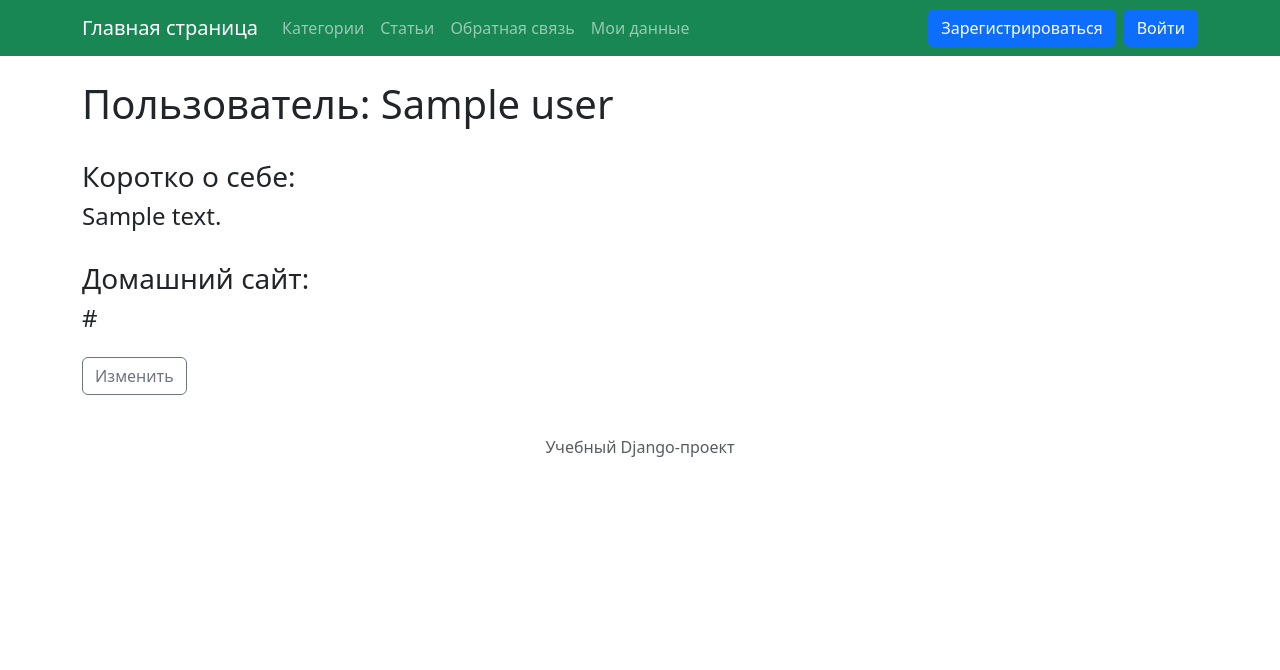
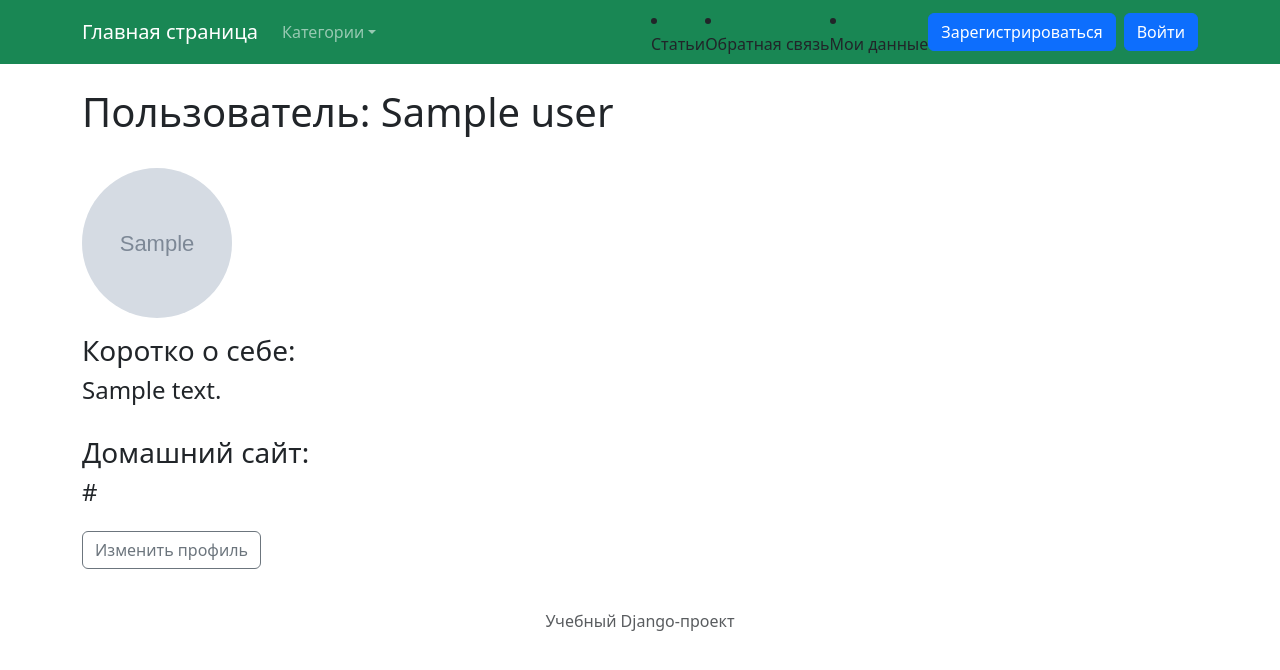
Before and after one commit to rnickv2022-eng/djangoproject, a Django app: template src/django_project/templates/users/detail_profile.html in a window 1280 px wide. Shown: the top 670 px of the page. Run offline with Django 5.2, Linux system fonts and the light colour scheme; the template is opened without the code that fills it: most values are stand-ins (such as "Sample title", 1, 10 or a date in 2020); grey boxes marked "Sample" are stand-in pictures; some libraries are stand-ins or nearby versions.

Commit message:
Занятие 180226

```diff
--- a/pyproject.toml
+++ b/pyproject.toml
@@ -7,6 +7,7 @@ requires-python = ">=3.12"
 dependencies = [
     "django>=6.0",
     "django-jazzmin>=3.0.2",
+    "pillow>=12.1.1",
     "pre-commit>=4.5.0",
 ]
 
--- a/src/django_project/blog_project/settings.py
+++ b/src/django_project/blog_project/settings.py
@@ -65,6 +65,7 @@ TEMPLATES = [
                 "django.template.context_processors.request",
                 "django.contrib.auth.context_processors.auth",
                 "django.contrib.messages.context_processors.messages",
+                "django_project.blog_app.context_processors.categories_processor",
             ],
         },
     },
--- a/src/django_project/templates/base.html
+++ b/src/django_project/templates/base.html
@@ -11,9 +11,30 @@
     <nav class="navbar navbar-expand-lg navbar-dark bg-success mb-4"> <!--bg-success-->
         <div class="container">
             <a href="{% url "blog:index" %}" class="navbar-brand">Главная страница</a>
+            <div class="collapse navbar-collapse">
             <ul class="navbar-nav me-auto mb-2 mb-lg-0">
-                <li class="nav-item">
-                    <a href="{% url "blog:categories_list" %}" class="nav-link"> Категории </a>
+                <li class="nav-item dropdown">
+                    <a href="#" class="nav-link dropdown-toggle" id="navbarDropdown" role="button" data-bs-toggle="dropdown" area-expanded="false">Категории</a>
+                    <ul class="dropdown-menu" area-labelledby="navbarDropdown">
+                       <li>
+                           <a href="{% url "blog:categories_list" %}" class="dropdown-items"> Все категории</a>
+                       </li>
+                        <li>
+                            <hr class="dropdown-divider">
+                        </li>
+                        {% for category in nav_categories %}
+                        <li>
+                            <a href="{% url "blog:category_detail" category.id %}" class="dropdown-item">{{category.title}}</a>
+                        </li>
+                        {% empty %}
+                        <li>
+                            <span class="dropdown-item-text text-muted">
+                                Нет категорий
+                            </span>
+                        </li>
+                        {% endfor %}
+                    </ul>
+            </div>
                 </li>
                 <li class="nav-item">
                     <a href="{% url "blog:post_list" %}" class="nav-link"> Статьи </a>
--- a/src/django_project/templates/users/detail_profile.html
+++ b/src/django_project/templates/users/detail_profile.html
@@ -5,6 +5,9 @@
 <article>
     <h1>Пользователь: {{user_detail.user}}</h1>
     <br>
+    {%if user_detail.avatar %}
+    <img src="{{ user_detail.avatar.url }}" alt="Автатар {{user_detail.user}}" class="rounded-circle mb-3" width="150px" height="150px">
+    {% endif %}
     <div class="post-content">
     <h3>Коротко о себе:</h3>
     </div>
@@ -17,7 +20,7 @@
 </article>
 
 <div class="mt-4">
-   <a class="btn btn-outline-secondary" href="{% url "users:update_page"%}">Изменить</a>
+   <a class="btn btn-outline-secondary" href="{% url "users:update_page" %}">Изменить профиль</a>
 </div>
 
 {% endblock %}
--- a/src/django_project/templates/users/update_profile.html
+++ b/src/django_project/templates/users/update_profile.html
@@ -2,7 +2,7 @@
 {% block title %}Мои данные{% endblock %}
 
 {% block content %}
-<form action="" method="post">
+<form action="" method="post" enctype="multipart/form-data">
     {% csrf_token %}
 
     {% for f in form %}
--- a/src/django_project/users/apps.py
+++ b/src/django_project/users/apps.py
@@ -3,3 +3,6 @@ from django.apps import AppConfig
 
 class UsersConfig(AppConfig):
     name = "django_project.users"
+
+    def ready(self):
+        import django_project.users.signals  # NOQA
--- a/src/django_project/users/views.py
+++ b/src/django_project/users/views.py
@@ -3,7 +3,7 @@ from django.urls import reverse_lazy
 
 from django_project.users.models import Profile
 from django.http import HttpResponseForbidden
-from django_project.users.forms import UserForm, CustomCreationForm, CustomLoginForm
+from django_project.users.forms import ProfileForm, CustomCreationForm, CustomLoginForm
 from django.views.generic import UpdateView, TemplateView, DetailView, CreateView
 
 
@@ -26,7 +26,7 @@ class ProfileDetailView(ProfileDetailBase, DetailView):
 
 
 class ProfileUpdateView(ProfileDetailBase, UpdateView):
-    form_class = UserForm
+    form_class = ProfileForm
     template_name = "users/update_profile.html"
     success_url = reverse_lazy("users:success")
 
```
Also changed, not shown: src/django_project/blog_app/context_processors.py (added, +7 -0 lines), src/django_project/users/forms.py (+10 -2 lines), src/django_project/users/models.py (+10 -1 lines), src/django_project/users/signals.py (added, +10 -0 lines), src/django_project/db.sqlite3, src/django_project/media/avatar/Снимок_04.10.2025_в16.07.jpeg (added), src/django_project/media/avatar/Снимок_04_ZGtGLQT.10.2025_в16.07.jpeg (added), src/django_project/media/avatar/Снимок_04_nyR6Wb5.10.2025_в16.07.jpeg (added), src/django_project/users/migrations/0002_profile_avatar_alter_profile_bio.py (added), 1 other file.
